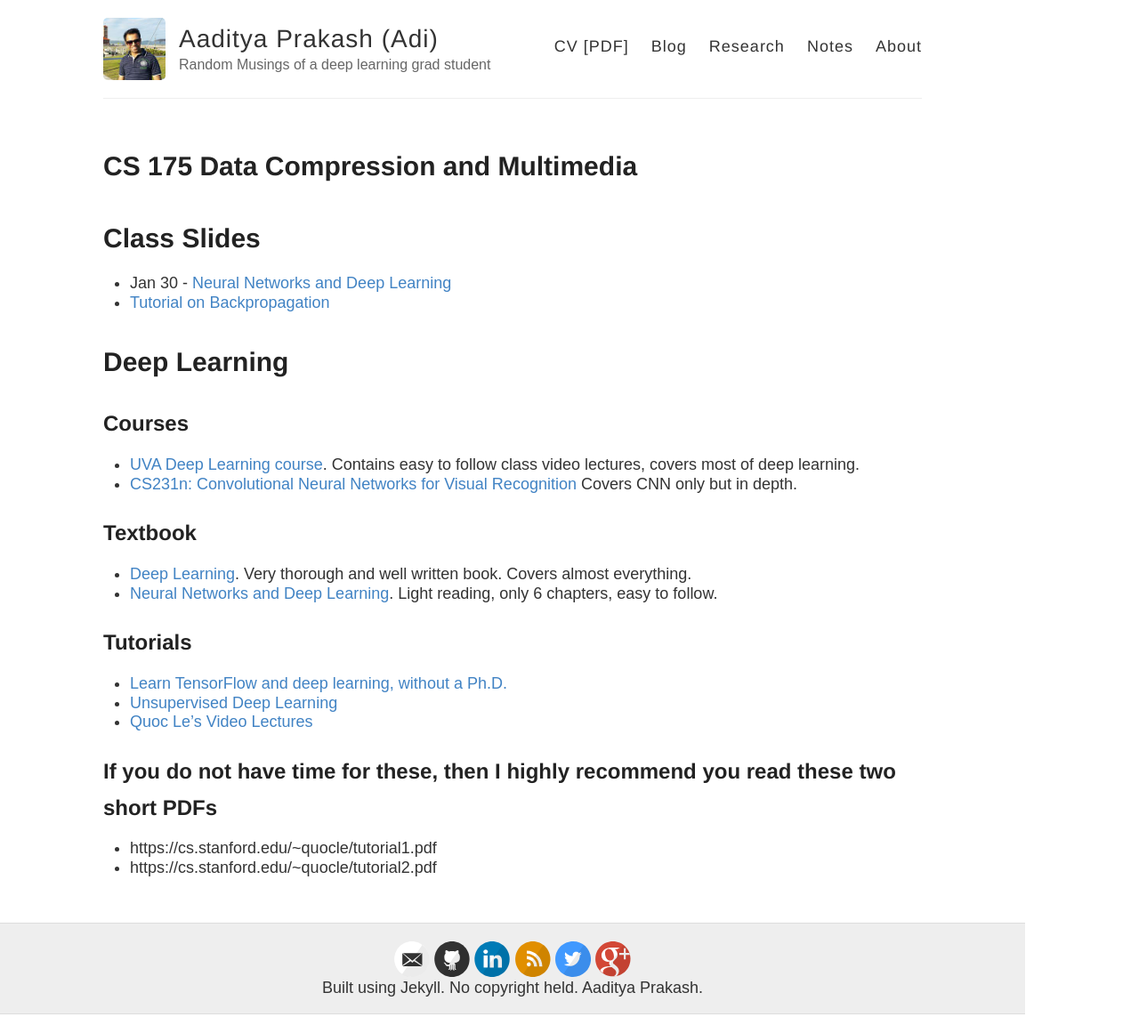
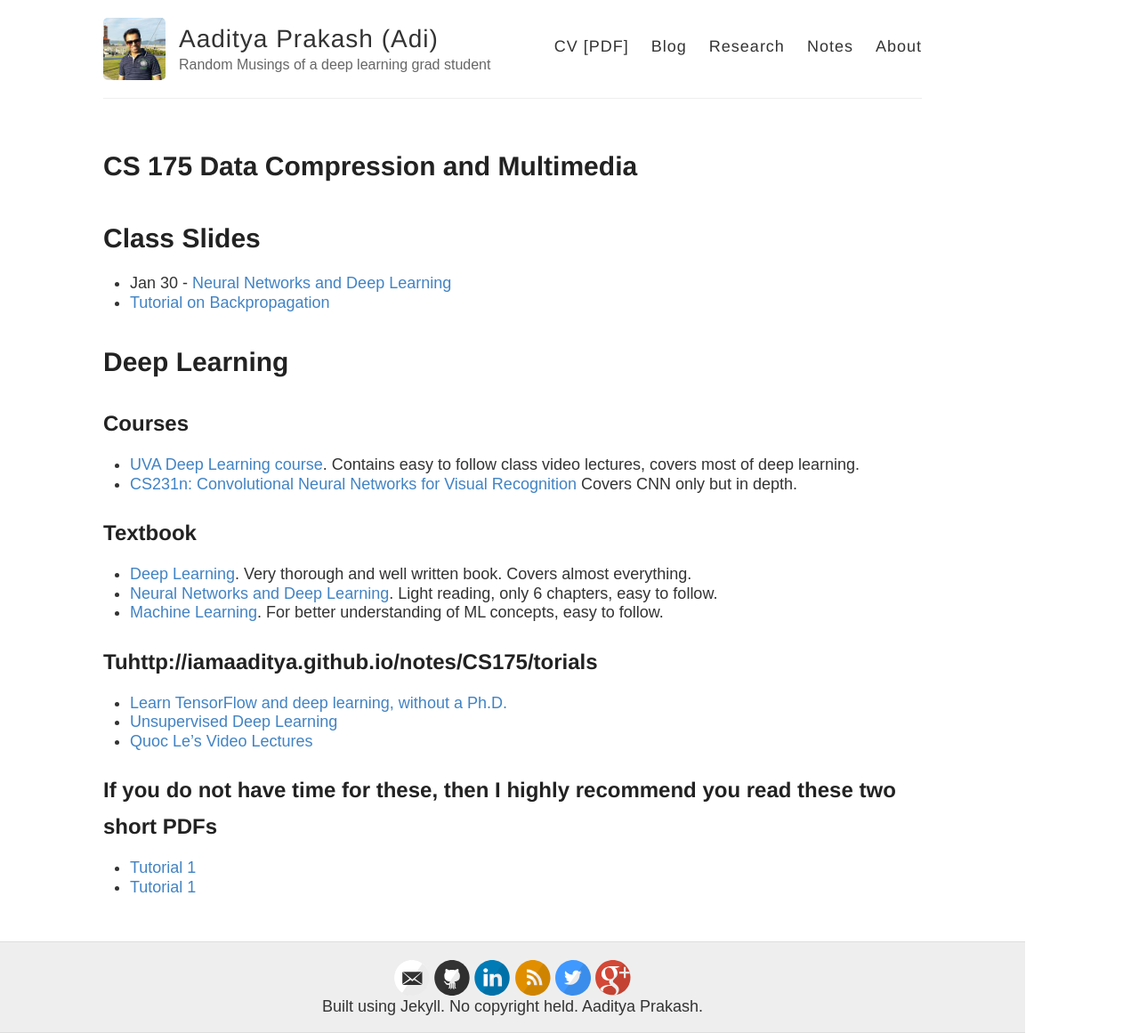
Before and after one commit to iamaaditya/iamaaditya.github.io, a Jekyll site: the page built from notes/CS175/index.md, in a window 1280 px wide. Shown: the whole page at 89% size. Built offline with Jekyll 4.4.1, drawn with Linux system fonts in a browser that asks for light colours; some web fonts are replaced; before the commit the page ends 1140 px from its top, so only the background shows below that.

Commit message:
add the book for ML

```diff
--- a/notes/CS175/index.md
+++ b/notes/CS175/index.md
@@ -19,13 +19,13 @@ dsq_thread_id:
 ## Textbook
  * [Deep Learning](http://www.deeplearningbook.org/). Very thorough and well written book. Covers almost everything.
  * [Neural Networks and Deep Learning](http://neuralnetworksanddeeplearning.com/). Light reading, only 6 chapters, easy to follow.
+ * [Machine Learning](http://alex.smola.org/drafts/thebook.pdf). For better understanding of ML concepts, easy to follow.
 
-## Tutorials
+## Tuhttp://iamaaditya.github.io/notes/CS175/torials
  * [Learn TensorFlow and deep learning, without a Ph.D.](https://cloud.google.com/blog/big-data/2017/01/learn-tensorflow-and-deep-learning-without-a-phd)
  * [Unsupervised Deep Learning](http://deeplearning.stanford.edu/tutorial/)
  * [Quoc Le's Video Lectures](http://www.trivedigaurav.com/blog/quoc-les-lectures-on-deep-learning/)
 
-
 ## If you do not have time for these, then I highly recommend you read these two short PDFs
- * https://cs.stanford.edu/~quocle/tutorial1.pdf
- * https://cs.stanford.edu/~quocle/tutorial2.pdf
+ * [Tutorial 1](https://cs.stanford.edu/~quocle/tutorial1.pdf)
+ * [Tutorial 1](https://cs.stanford.edu/~quocle/tutorial2.pdf)
```
